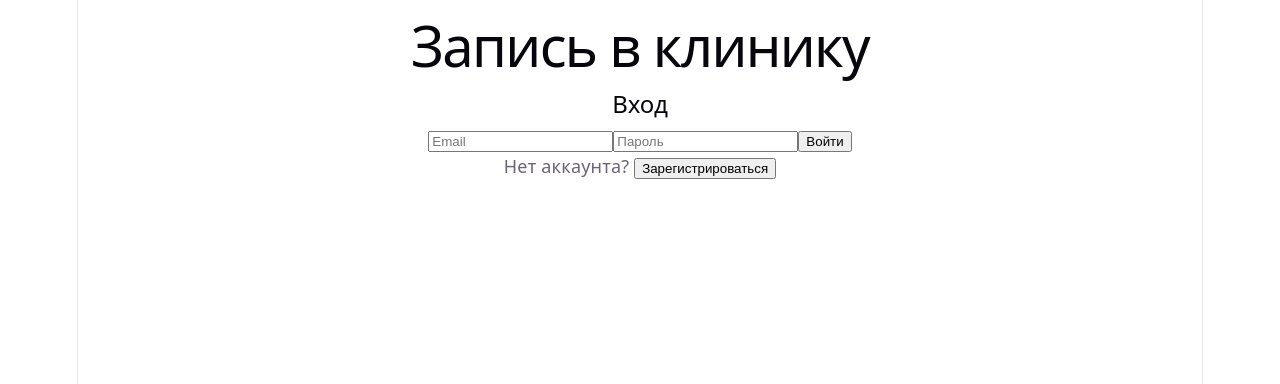
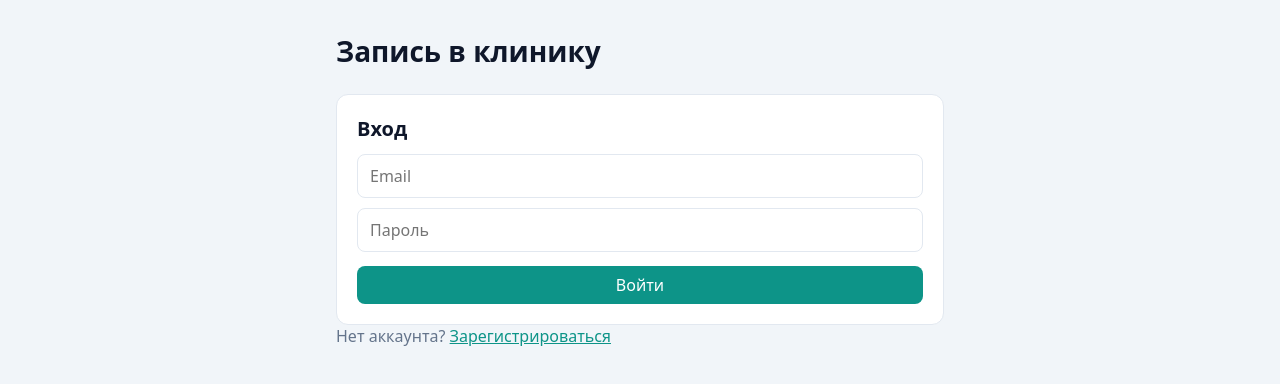
Before and after one commit to anvar-02/Clinic-booking, a React (Vite) app in the folder frontend/: page / in a window 1280 px wide. Shown: the top 384 px of the page. Built offline with nearby package versions, Linux system fonts and the light colour scheme.

Commit message:
Add styles

```diff
--- a/frontend/src/index.css
+++ b/frontend/src/index.css
@@ -1,111 +1,169 @@
 :root {
-  --text: #6b6375;
-  --text-h: #08060d;
-  --bg: #fff;
-  --border: #e5e4e7;
-  --code-bg: #f4f3ec;
-  --accent: #aa3bff;
-  --accent-bg: rgba(170, 59, 255, 0.1);
-  --accent-border: rgba(170, 59, 255, 0.5);
-  --social-bg: rgba(244, 243, 236, 0.5);
-  --shadow:
-    rgba(0, 0, 0, 0.1) 0 10px 15px -3px, rgba(0, 0, 0, 0.05) 0 4px 6px -2px;
-
-  --sans: system-ui, 'Segoe UI', Roboto, sans-serif;
-  --heading: system-ui, 'Segoe UI', Roboto, sans-serif;
-  --mono: ui-monospace, Consolas, monospace;
-
-  font: 18px/145% var(--sans);
-  letter-spacing: 0.18px;
-  color-scheme: light dark;
-  color: var(--text);
-  background: var(--bg);
-  font-synthesis: none;
-  text-rendering: optimizeLegibility;
-  -webkit-font-smoothing: antialiased;
-  -moz-osx-font-smoothing: grayscale;
-
-  @media (max-width: 1024px) {
-    font-size: 16px;
-  }
+  color-scheme: light;
+  --primary: #0d9488;
+  --primary-dark: #0f766e;
+  --bg: #f1f5f9;
+  --text: #0f172a;
+  --muted: #64748b;
+  --border: #e2e8f0;
 }
 
-@media (prefers-color-scheme: dark) {
-  :root {
-    --text: #9ca3af;
-    --text-h: #f3f4f6;
-    --bg: #16171d;
-    --border: #2e303a;
-    --code-bg: #1f2028;
-    --accent: #c084fc;
-    --accent-bg: rgba(192, 132, 252, 0.15);
-    --accent-border: rgba(192, 132, 252, 0.5);
-    --social-bg: rgba(47, 48, 58, 0.5);
-    --shadow:
-      rgba(0, 0, 0, 0.4) 0 10px 15px -3px, rgba(0, 0, 0, 0.25) 0 4px 6px -2px;
-  }
-
-  #social .button-icon {
-    filter: invert(1) brightness(2);
-  }
-}
-
-#root {
-  width: 1126px;
-  max-width: 100%;
-  margin: 0 auto;
-  text-align: center;
-  border-inline: 1px solid var(--border);
-  min-height: 100svh;
-  display: flex;
-  flex-direction: column;
+* {
   box-sizing: border-box;
 }
 
 body {
   margin: 0;
+  font-family: system-ui, -apple-system, "Segoe UI", Roboto, sans-serif;
+  background: var(--bg);
+  color: var(--text);
 }
 
-h1,
-h2 {
-  font-family: var(--heading);
-  font-weight: 500;
-  color: var(--text-h);
+#root {
+  max-width: 640px;
+  margin: 0 auto;
+  padding: 32px 16px 64px;
+  text-align: left;
 }
 
 h1 {
-  font-size: 56px;
-  letter-spacing: -1.68px;
-  margin: 32px 0;
-  @media (max-width: 1024px) {
-    font-size: 36px;
-    margin: 20px 0;
-  }
+  font-size: 28px;
+  margin: 0 0 24px;
 }
+
 h2 {
-  font-size: 24px;
-  line-height: 118%;
-  letter-spacing: -0.24px;
+  font-size: 20px;
+  margin: 32px 0 12px;
+}
+
+h3 {
+  font-size: 18px;
+  margin: 0 0 4px;
+}
+
+p {
   margin: 0 0 8px;
-  @media (max-width: 1024px) {
-    font-size: 20px;
-  }
+  color: var(--muted);
 }
-p {
+
+/* Кнопки */
+button {
+  font: inherit;
+  background: var(--primary);
+  color: #fff;
+  border: none;
+  border-radius: 8px;
+  padding: 8px 14px;
+  cursor: pointer;
+}
+
+button:hover {
+  background: var(--primary-dark);
+}
+
+/* Кнопка «Выйти» (прямой потомок главного блока) */
+#root > div > button {
+  background: transparent;
+  color: var(--muted);
+  border: 1px solid var(--border);
+  margin-bottom: 8px;
+}
+
+#root > div > button:hover {
+  background: var(--border);
+}
+
+/* Кнопки-ссылки внутри абзацев («Войти», «Зарегистрироваться») */
+p button {
+  background: none;
+  color: var(--primary);
+  padding: 0;
+  text-decoration: underline;
+}
+
+p button:hover {
+  background: none;
+  color: var(--primary-dark);
+}
+
+/* Поля ввода */
+input {
+  font: inherit;
+  width: 100%;
+  padding: 10px 12px;
+  margin-bottom: 10px;
+  border: 1px solid var(--border);
+  border-radius: 8px;
+  background: #fff;
+  color: var(--text);
+}
+
+input:focus {
+  outline: 2px solid var(--primary);
+  border-color: transparent;
+}
+
+/* Формы входа и регистрации */
+form {
+  background: #fff;
+  border: 1px solid var(--border);
+  border-radius: 12px;
+  padding: 20px;
+}
+
+form h2 {
+  margin-top: 0;
+}
+
+form button {
+  width: 100%;
+  margin-top: 4px;
+}
+
+/* Карточка врача */
+.card {
+  background: #fff;
+  border: 1px solid var(--border);
+  border-radius: 12px;
+  padding: 16px;
+  margin-bottom: 12px;
+  box-shadow: 0 1px 2px rgba(15, 23, 42, 0.05);
+}
+
+.card input {
+  max-width: 260px;
+  display: block;
+}
+
+.card button {
+  margin-right: 8px;
+}
+
+/* Список «Мои записи» */
+ul {
+  list-style: none;
+  padding: 0;
   margin: 0;
 }
 
-code,
-.counter {
-  font-family: var(--mono);
-  display: inline-flex;
-  border-radius: 4px;
-  color: var(--text-h);
+li {
+  background: #fff;
+  border: 1px solid var(--border);
+  border-radius: 10px;
+  padding: 12px 14px;
+  margin-bottom: 8px;
+  display: flex;
+  justify-content: space-between;
+  align-items: center;
+  gap: 12px;
 }
 
-code {
-  font-size: 15px;
-  line-height: 135%;
-  padding: 4px 8px;
-  background: var(--code-bg);
+li button {
+  background: #ef4444;
+  padding: 6px 10px;
+  flex-shrink: 0;
 }
+
+li button:hover {
+  background: #dc2626;
+}
```
